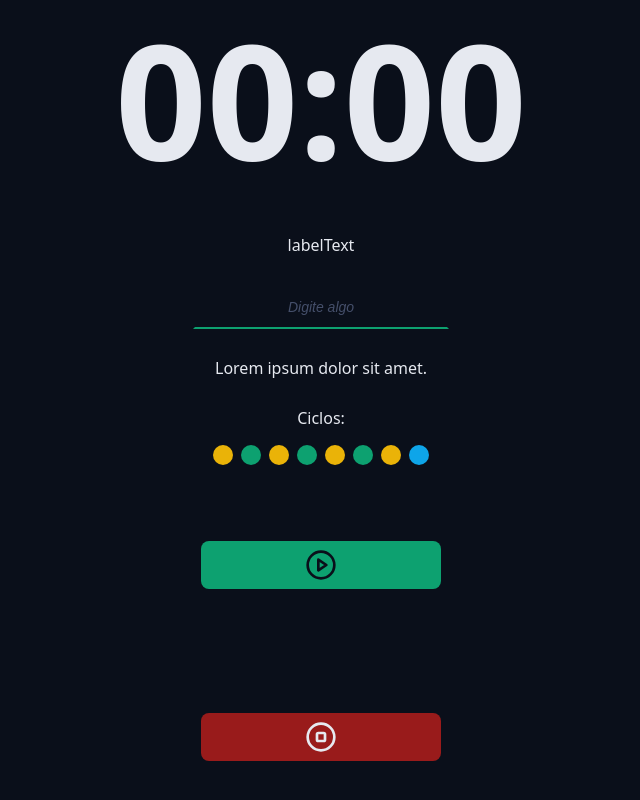
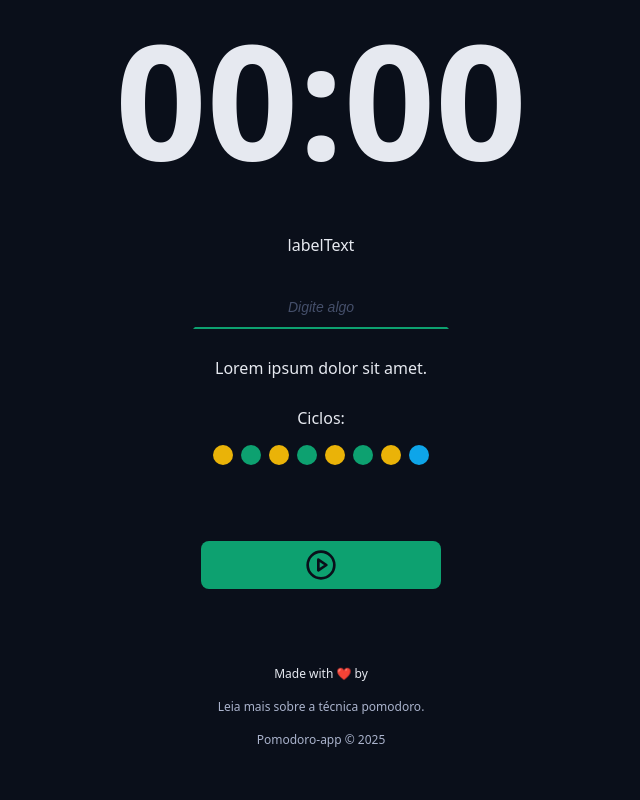
Before and after one commit to dutra357/chronos-app, a React (Vite) app in the folder app/: page / in a window 1280 px wide. Shown: the part 354-1154 px from the top of the page, without its empty margins (319-959 px from the left). Built offline with nearby package versions, Linux system fonts and the light colour scheme.

Commit message:
FOOTER: Inserido componente para footer.

```diff
--- a/app/src/App.tsx
+++ b/app/src/App.tsx
@@ -8,6 +8,7 @@ import { Count } from './components/count/Count';
 import { InputDefault } from './components/input/InputDefault';
 import { Cycle } from './components/cycle/Cycle';
 import { DefaultButton } from './components/button/DefaultButton';
+import { Footer } from './components/footer/Footer';
 import { PlayCircleIcon, StopCircleIcon } from 'lucide-react';
 
 
@@ -49,7 +50,10 @@ function App() {
 
           <div className='formControl'>
             <DefaultButton color='green' icon={<PlayCircleIcon />} />
-            <DefaultButton color='red' icon={<StopCircleIcon />} />
+          </div>
+
+          <div className='formControl'>
+            <Footer />
           </div>
 
         </form>
--- /dev/null
+++ b/app/src/components/footer/Footer.module.css
@@ -0,0 +1,18 @@
+.footer {
+    display: flex;
+    flex-direction: column;
+    justify-content: center;
+    align-items: center;
+    gap: 1.6rem;
+    font-size: 1.2rem;
+}
+
+.footer a {
+    color: var(--text-muted);
+    text-decoration: none;
+}
+
+.footer a:hover {
+    color: var(--text-muted);
+    text-decoration: underline;
+}
--- /dev/null
+++ b/app/src/components/footer/Footer.tsx
@@ -0,0 +1,21 @@
+import styles from './Footer.module.css';
+
+export function Footer() {
+    return (
+
+        <footer className={styles.footer}>
+
+                Made with ❤️ by{' '}
+
+                <a href="#" target="_blank">
+                    Leia mais sobre a técnica pomodoro.
+                </a>
+
+                <a href="#" target="_blank">
+                    Pomodoro-app &copy; { new Date().getFullYear() }
+                </a>
+
+        </footer>
+
+    );
+}
```
